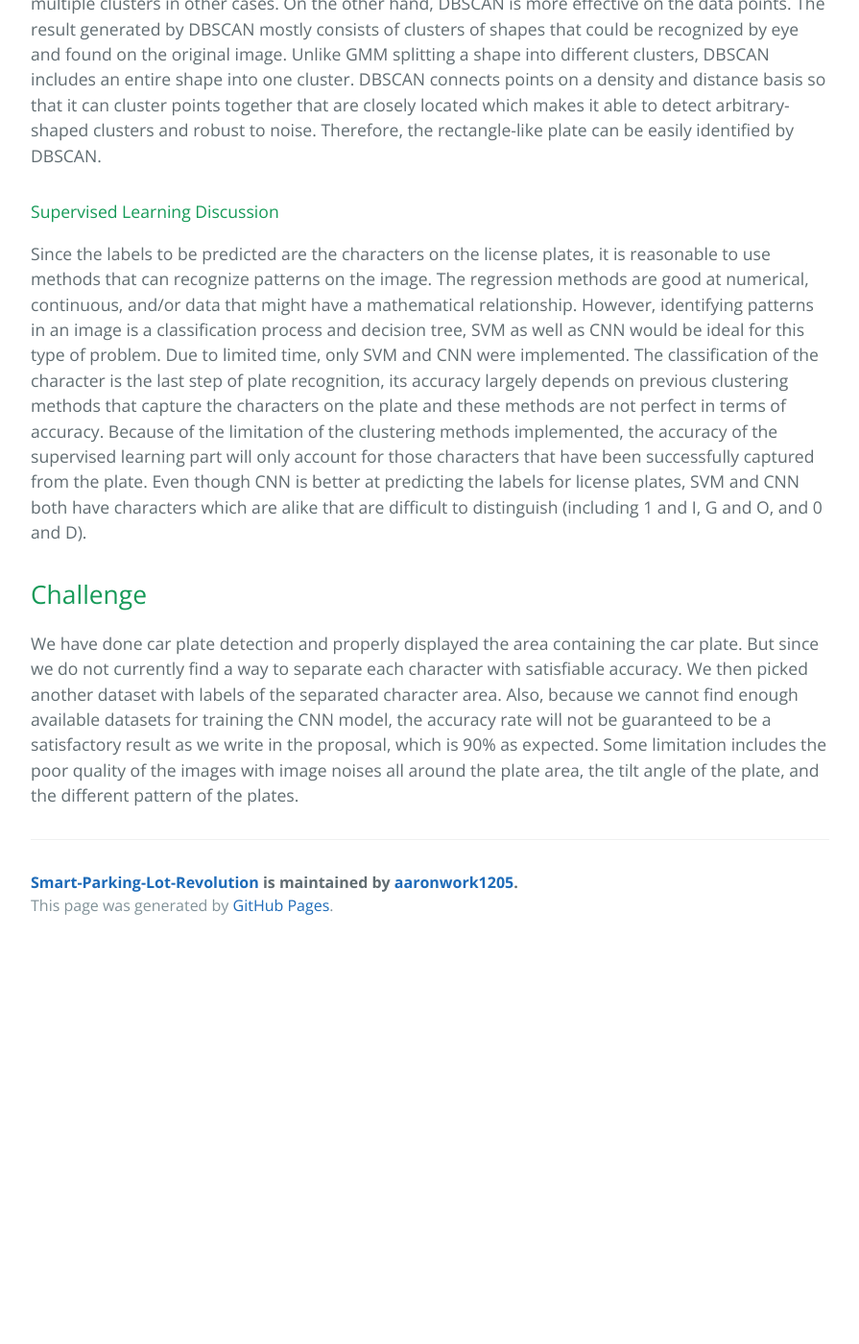
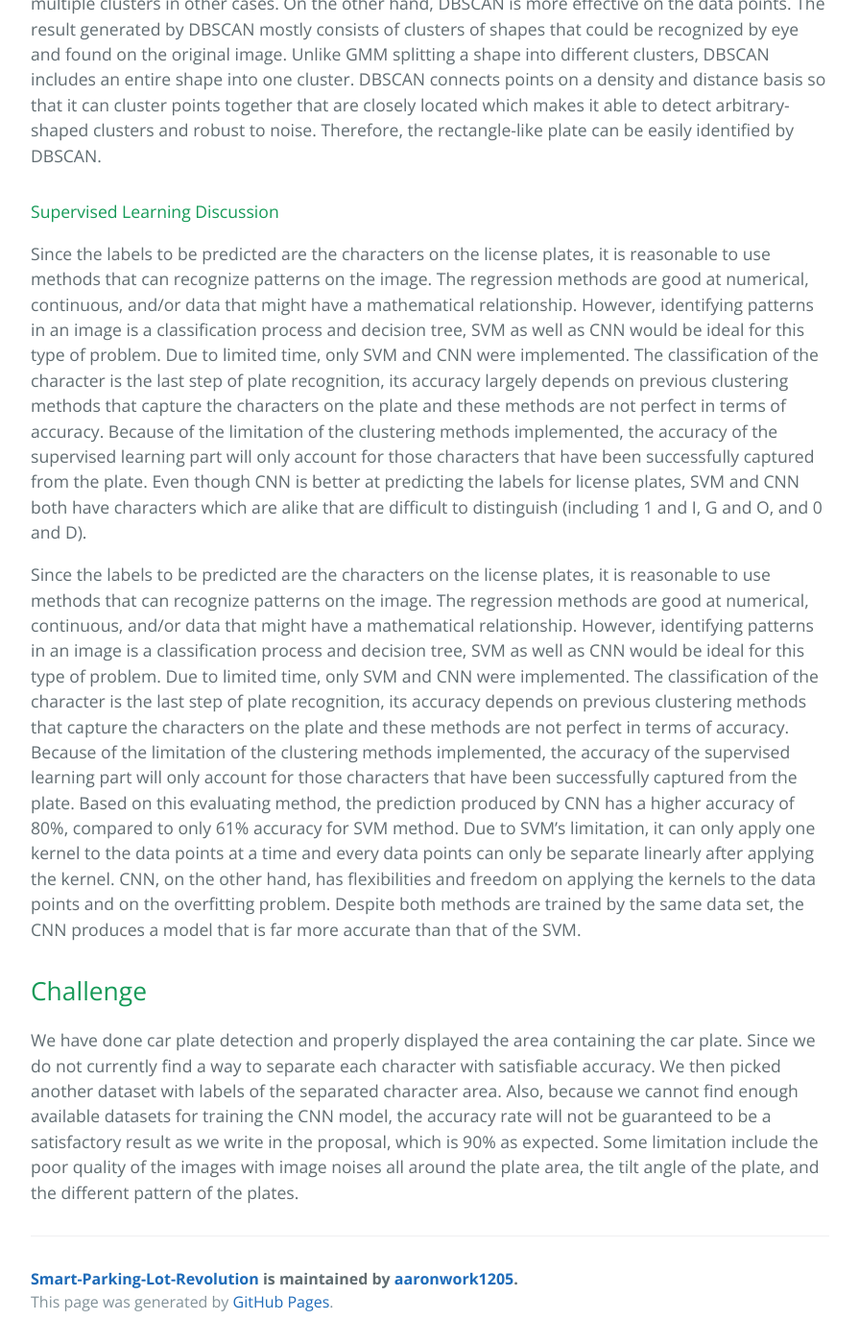
Before and after one commit to aaronwork1205/Smart-Parking-Lot-Revolution, a Jekyll site: the page built from index.md, in a window 1280 px wide and 1400 px high, scrolled down 11023 px. Shown: the whole window at 96% size, without its empty margins (192-1087 px from the left). Built offline with Jekyll 4.4.1, drawn with Linux system fonts in a browser that asks for light colours; our own code applies the rules of GitHub Pages for plain Markdown files; the repository's description, which GitHub fills in, is left out; before the commit the page ends 12010 px from its top, so only the background shows below that.

Commit message:
Update index.md

```diff
--- a/index.md
+++ b/index.md
@@ -154,7 +154,9 @@ By comparing the accuracy of the final results by GMM and DBSCAN, DBSCAN is clea
 
 Since the labels to be predicted are the characters on the license plates, it is reasonable to use methods that can recognize patterns on the image. The regression methods are good at numerical, continuous, and/or data that might have a mathematical relationship. However, identifying patterns in an image is a classification process and decision tree, SVM as well as CNN would be ideal for this type of problem. Due to limited time, only SVM and CNN were implemented. The classification of the character is the last step of plate recognition, its accuracy largely depends on previous clustering methods that capture the characters on the plate and these methods are not perfect in terms of accuracy. Because of the limitation of the clustering methods implemented, the accuracy of the supervised learning part will only account for those characters that have been successfully captured from the plate. Even though CNN is better at predicting the labels for license plates, SVM and CNN both have characters which are alike that are difficult to distinguish (including 1 and I, G and O, and 0 and D).
 
+Since the labels to be predicted are the characters on the license plates, it is reasonable to use methods that can recognize patterns on the image. The regression methods are good at numerical, continuous, and/or data that might have a mathematical relationship. However, identifying patterns in an image is a classification process and decision tree, SVM as well as CNN would be ideal for this type of problem. Due to limited time, only SVM and CNN were implemented. The classification of the character is the last step of plate recognition, its accuracy depends on previous clustering methods that capture the characters on the plate and these methods are not perfect in terms of accuracy. Because of the limitation of the clustering methods implemented, the accuracy of the supervised learning part will only account for those characters that have been successfully captured from the plate. Based on this evaluating method, the prediction produced by CNN has a higher accuracy of 80%, compared to only 61% accuracy for SVM method. Due to SVM’s limitation, it can only apply one kernel to the data points at a time and every data points can only be separate linearly after applying the kernel. CNN, on the other hand, has flexibilities and freedom on applying the kernels to the data points and on the overfitting problem. Despite both methods are trained by the same data set, the CNN produces a model that is far more accurate than that of the SVM.
+
+
 ## Challenge
 
-We have done car plate detection and properly displayed the area containing the car plate. But since we do not currently find a way to separate each character with satisfiable accuracy. We then picked another dataset with labels of the separated character area.
-Also, because we cannot find enough available datasets for training the CNN model, the accuracy rate will not be guaranteed to be a satisfactory result as we write in the proposal, which is 90% as expected. Some limitation includes the poor quality of the images with image noises all around the plate area, the tilt angle of the plate, and the different pattern of the plates.
+We have done car plate detection and properly displayed the area containing the car plate. Since we do not currently find a way to separate each character with satisfiable accuracy. We then picked another dataset with labels of the separated character area. Also, because we cannot find enough available datasets for training the CNN model, the accuracy rate will not be guaranteed to be a satisfactory result as we write in the proposal, which is 90% as expected. Some limitation include the poor quality of the images with image noises all around the plate area, the tilt angle of the plate, and the different pattern of the plates.
```
